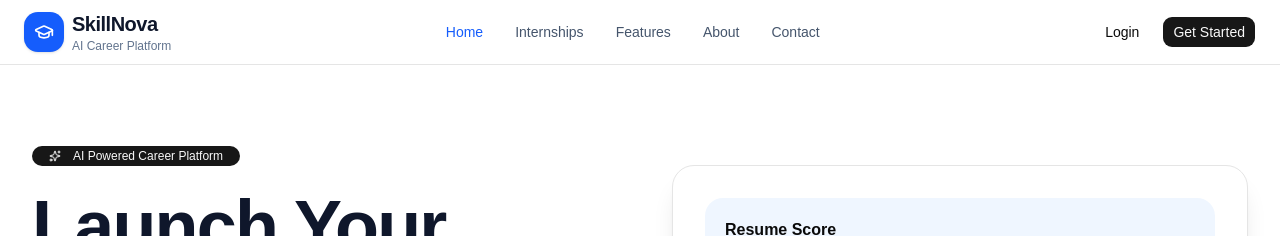
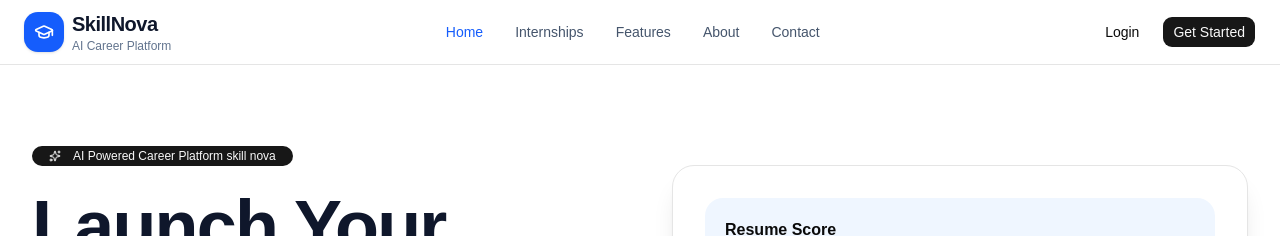
Before and after one commit to Nehapandit6342/skillnova, a React app in the folder frontend/: page / in a window 1280 px wide. Shown: the top 236 px of the page. Built offline with nearby package versions, Linux system fonts and the light colour scheme; the HTML template or start-up script is replaced by a standard one.

Commit message:
refactor

```diff
--- a/frontend/src/features/landing/components/HeroSection.jsx
+++ b/frontend/src/features/landing/components/HeroSection.jsx
@@ -13,7 +13,7 @@ export default function HeroSection() {
         <div>
           <Badge className="mb-6 rounded-full px-4 py-1">
             <Sparkles className="mr-2 h-4 w-4" />
-            AI Powered Career Platform
+            AI Powered Career Platform skill nova
           </Badge>
 
           <h1 className="text-5xl font-extrabold tracking-tight text-slate-900 lg:text-7xl">
```
